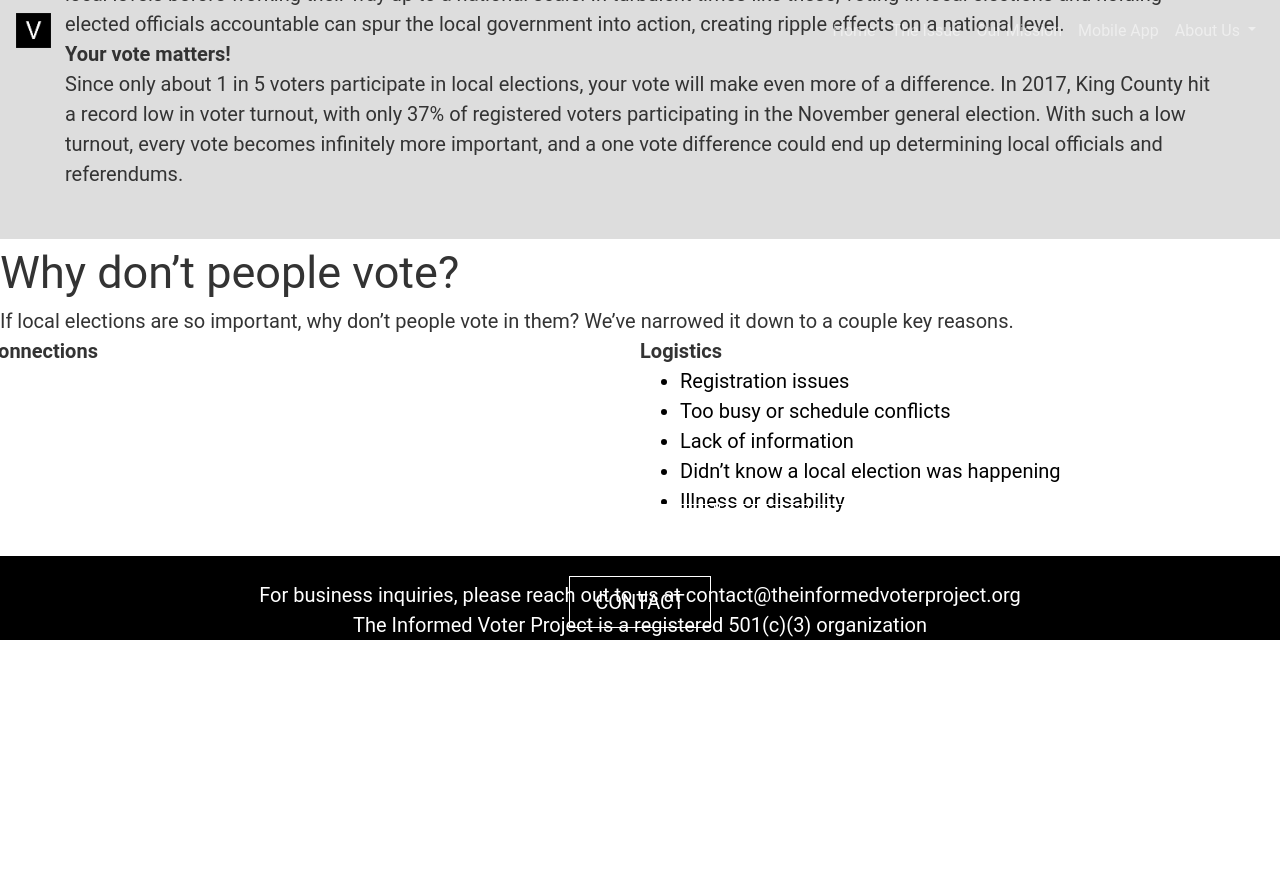
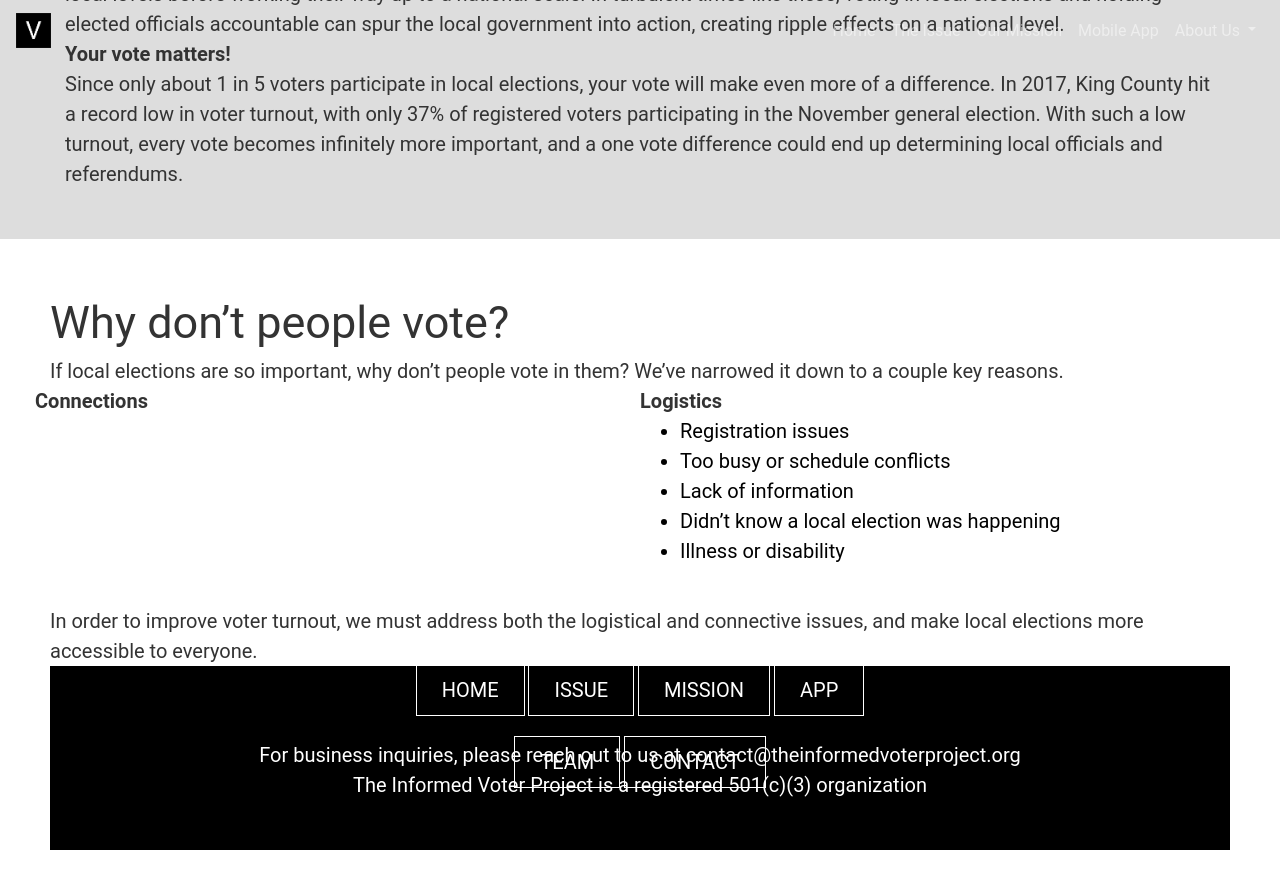
Before and after one commit to The-Informed-Voter-Project/website.github.io, a Jekyll site: the page built from issue/index.html, in a window 1280 px wide and 900 px high, scrolled down 1569 px. Shown: the top 889 px of the window. Built offline with Jekyll 4.4.1, drawn with Linux system fonts in a browser that asks for light colours; before the commit the page ends 2209 px from its top, so only the background shows below that; some of the changed text lies outside the part shown.

Commit message:
Update index.html

```diff
--- a/issue/index.html
+++ b/issue/index.html
@@ -93,7 +93,7 @@
     </div>
     </div>
 
-
+    <div class="space">
     <h8>Why don’t people vote?</h8><br>
     <p8>If local elections are so important, why don’t people vote in them? We’ve narrowed it down to a couple key reasons.</p8> <br>
     <div class="row">
@@ -115,9 +115,14 @@
             </ul> <br>
         </div>
     </div>
+    <p8>In order to improve voter turnout, we must address both the logistical and connective issues, and make local elections more accessible to everyone.</p8> <br>
+    <div class="black-button">
+        <a href="/mission">Read Our Mission Statement</a>
+    </div>
 
 
  <footer style="background-color:black;">
+ <div class="space">
  <div class="col text-center">
     <div class="hero-text" style="margin-bottom:25px;">
         <a href="/app">Home</a>
@@ -133,6 +138,7 @@
      </div>
      <div class="footer-text"> The Informed Voter Project is a registered 501(c)(3) organization
      </div>
+     </div>
  </footer>
 
 <script src="https://code.jquery.com/jquery-3.3.1.slim.min.js"
```
